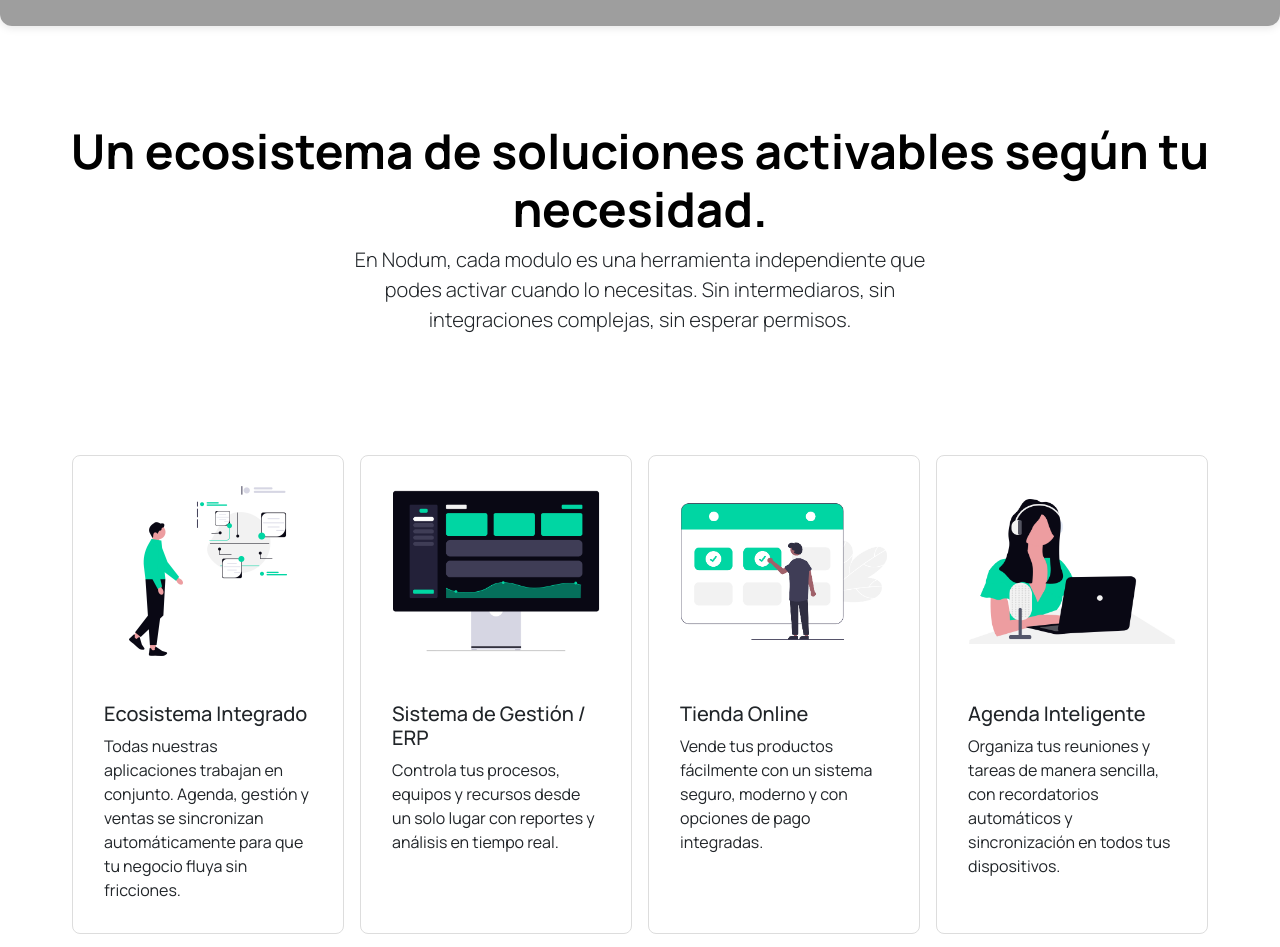
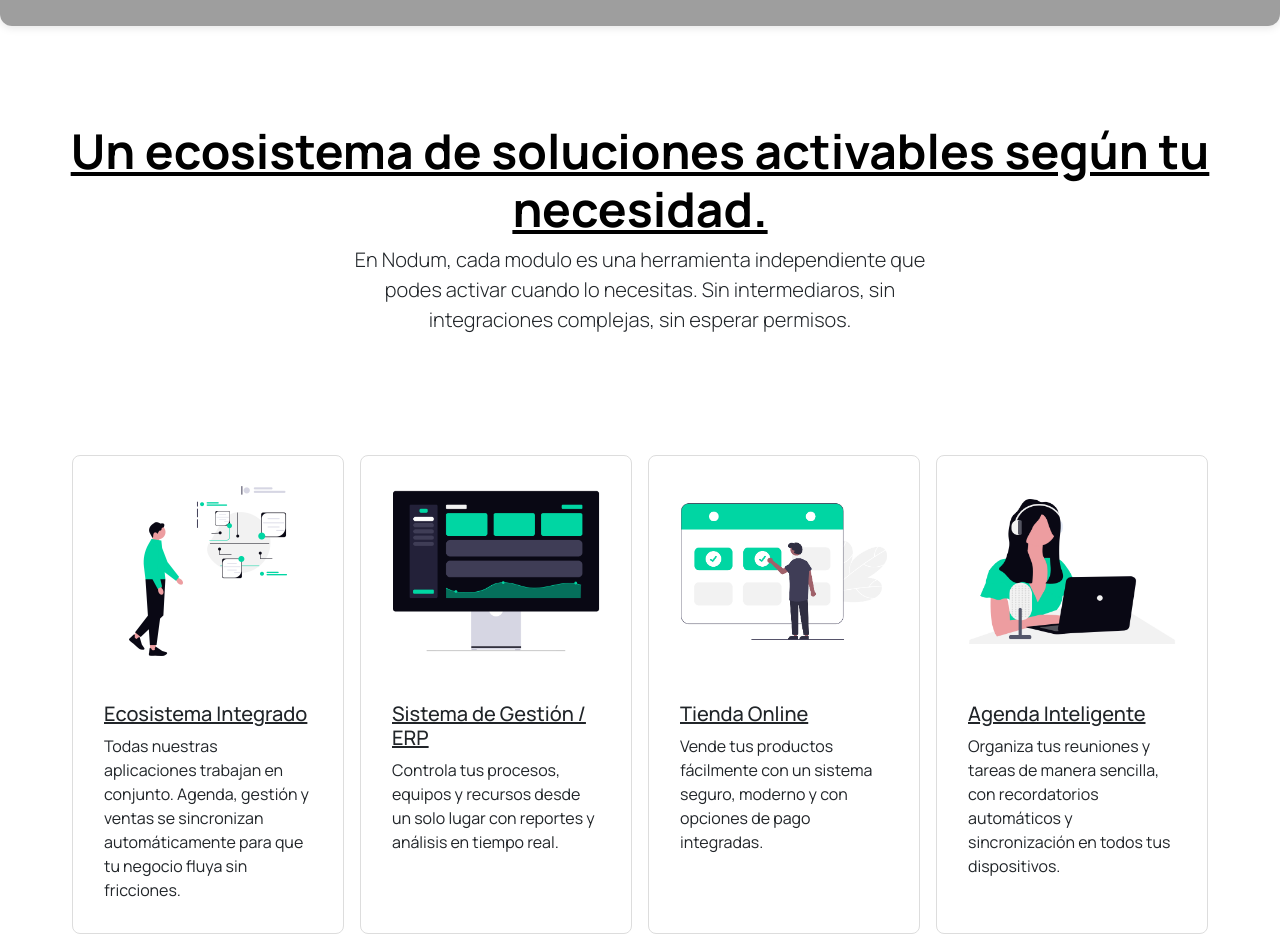
Before and after one commit to Nodumapp/Nodum, a plain HTML site: page index.html in a window 1280 px wide. Shown: the part 800-1747 px from the top of the page. Drawn offline with nearby package versions, Linux system fonts and the light colour scheme; grey boxes are pictures that could not be loaded.

Commit message:
subrayado

```diff
--- a/index.html
+++ b/index.html
@@ -85,7 +85,7 @@
     </header>
     <main>
         <div class="px-4 py-5 my-5 text-center">
-            <h2 class="display-5 fw-bold text-body-emphasis" data-i18n="ecosystem_title">Un ecosistema de soluciones
+            <h2 class="display-5 fw-bold text-body-emphasis" data-i18n="ecosystem_title" style="text-decoration: underline;">Un ecosistema de soluciones
                 activables según tu necesidad.
             </h2>
             <div class="col-lg-6 mx-auto">
@@ -100,7 +100,7 @@
                     <div class="card h-100">
                         <img src="./Images/undraw_visionary-technology_f6b3.png" class="card-img-top" alt="...">
                         <div class="card-body">
-                            <h5 class="card-title" data-i18n="card1_title">Card title</h5>
+                            <h5 class="card-title" data-i18n="card1_title" style="text-decoration: underline;">Card title</h5>
                             <p class="card-text" data-i18n="card1_text">This is a longer card with supporting text below
                                 as a natural lead-in
                                 to additional content. This content is a little bit longer.</p>
@@ -111,7 +111,7 @@
                     <div class="card h-100">
                         <img src="./Images/undraw_app-dark-mode_6ji2.png" class="card-img-top" alt="...">
                         <div class="card-body">
-                            <h5 class="card-title" data-i18n="card2_title">Card title</h5>
+                            <h5 class="card-title" data-i18n="card2_title"style="text-decoration: underline;">Card title</h5>
                             <p class="card-text" data-i18n="card2_text">This is a short card.</p>
                         </div>
                     </div>
@@ -120,7 +120,7 @@
                     <div class="card h-100">
                         <img src="./Images/undraw_booking_1ztt.png" class="card-img-top" alt="...">
                         <div class="card-body">
-                            <h5 class="card-title" data-i18n="card3_title">Card title</h5>
+                            <h5 class="card-title" data-i18n="card3_title" style="text-decoration: underline;">Card title</h5>
                             <p class="card-text" data-i18n="card3_text">This is a longer card with supporting text below
                                 as a natural lead-in
                                 to additional content.</p>
@@ -131,7 +131,7 @@
                     <div class="card h-100">
                         <img src="./Images/undraw_remote-worker_0l91.png" class="card-img-top" alt="...">
                         <div class="card-body">
-                            <h5 class="card-title" data-i18n="card4_title">Card title</h5>
+                            <h5 class="card-title" data-i18n="card4_title" style="text-decoration: underline;">Card title</h5>
                             <p class="card-text" data-i18n="card4_text">This is a longer card with supporting text below
                                 as a natural lead-in
                                 to additional content. This content is a little bit longer.</p>
```
